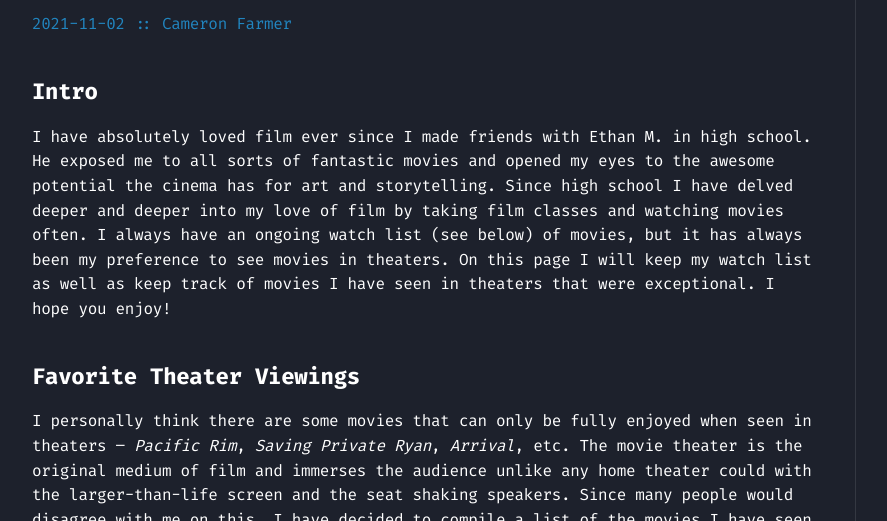
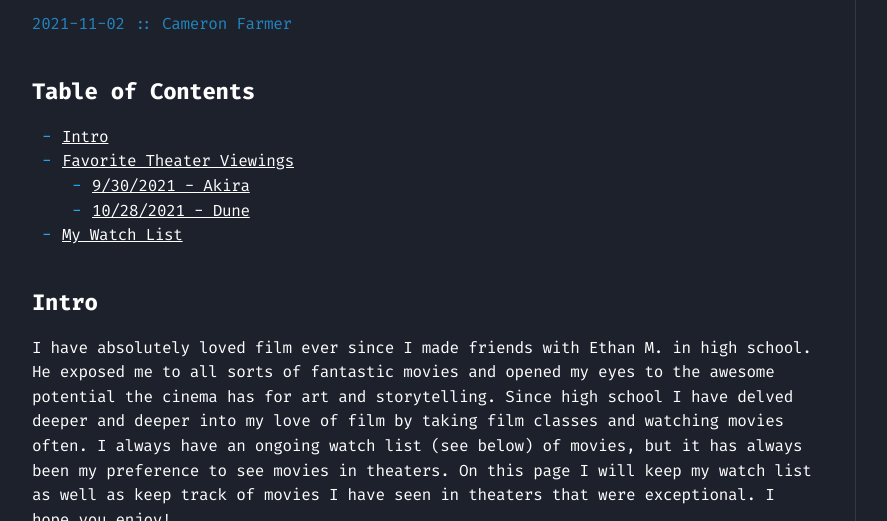
Before and after one commit to camfarms/camfarms.github.io, a plain HTML site: page myportfolio/hobbies/moviewatchlist/index.html in a window 1280 px wide. Shown: the part 279-800 px from the top of the page, without its empty margins (8-895 px from the left). Drawn offline with nearby package versions, Linux system fonts and the light colour scheme.

```diff
--- a/myportfolio/hobbies/moviewatchlist/index.html
+++ b/myportfolio/hobbies/moviewatchlist/index.html
@@ -152,6 +152,26 @@
 
 
 
+
+    <div class="table-of-contents">
+      <h2>
+
+          Table of Contents
+
+      </h2>
+      <nav id="TableOfContents">
+  <ul>
+    <li><a href="#intro">Intro</a></li>
+    <li><a href="#favorite-theater-viewings">Favorite Theater Viewings</a>
+      <ul>
+        <li><a href="#9302021---akira">9/30/2021 - Akira</a></li>
+        <li><a href="#10282021---dune">10/28/2021 - Dune</a></li>
+      </ul>
+    </li>
+    <li><a href="#my-watch-list">My Watch List</a></li>
+  </ul>
+</nav>
+    </div>
 
 
   <div class="post-content"><div>
```
